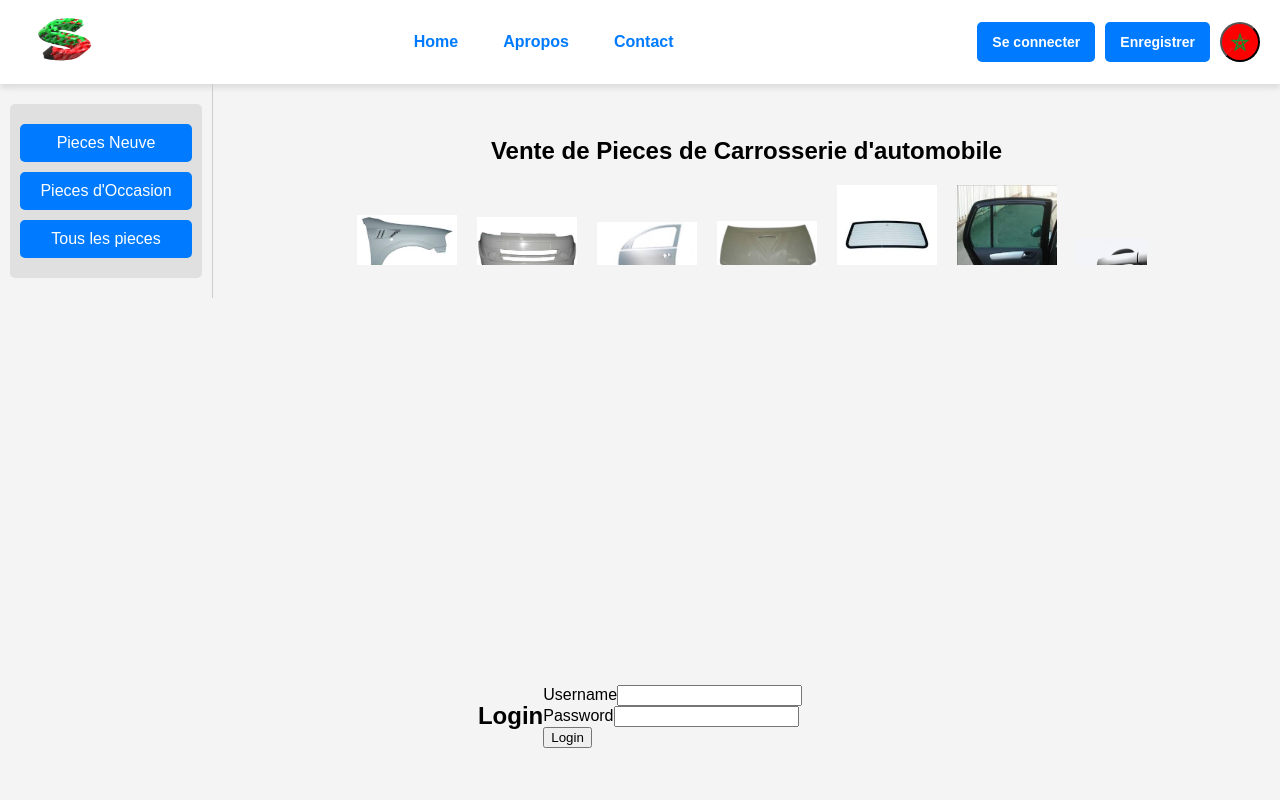
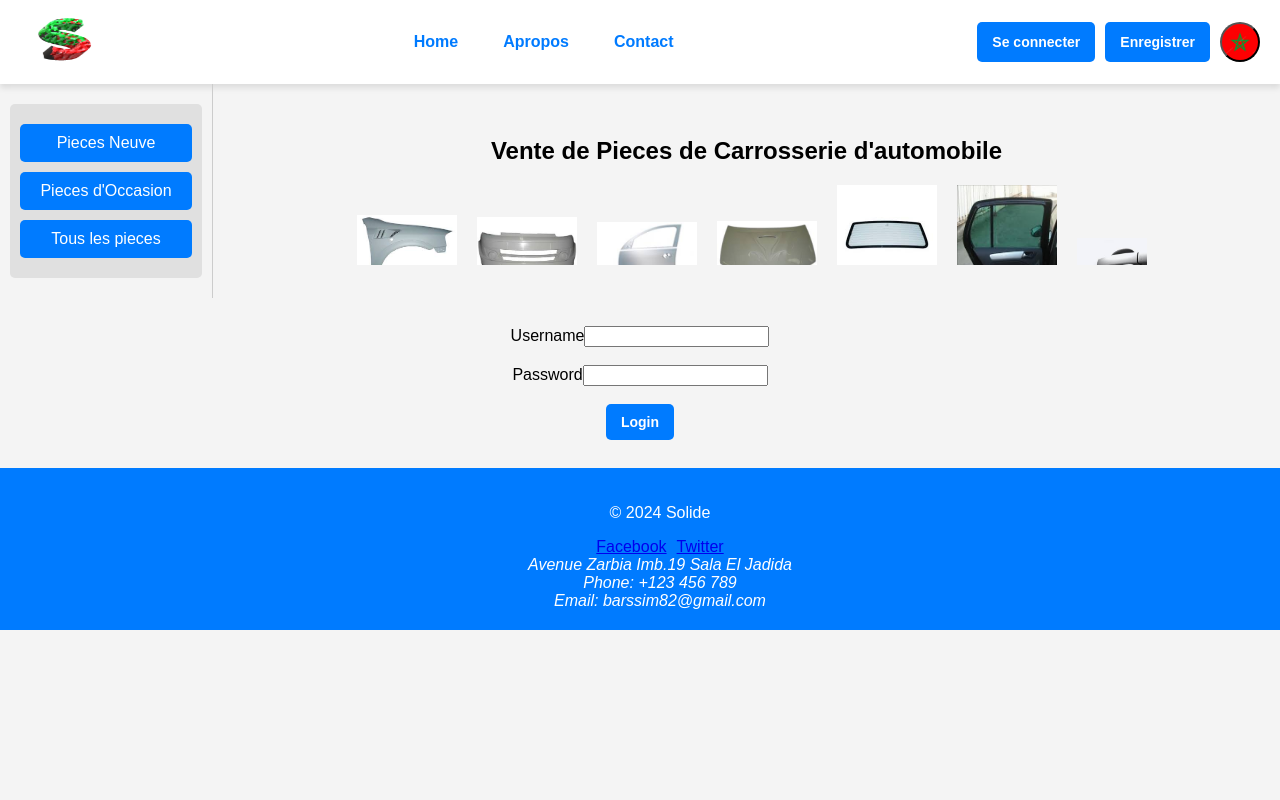
Before and after one commit to barssim/auto-parts-shop, a React (Create React App) app: page /login in a window 1280 px wide. Shown: the top 800 px of the page. Built offline with nearby package versions, Linux system fonts and the light colour scheme.

Commit message:
style for login form

```diff
--- a/src/cssFiles/Login.css
+++ b/src/cssFiles/Login.css
@@ -20,16 +20,15 @@
 }
 
 .form-group {
-  margin-bottom: 15px;
+  margin-right: 10px;
 }
 
 .form-group label {
-  display: block;
-  margin-bottom: 5px;
+ margin-right: 10px;
 }
 
 .form-group input {
-  width: 100%;
+  width: 100px;
   padding: 8px;
   border: 1px solid #ddd;
   border-radius: 4px;
--- a/src/pages/Login.js
+++ b/src/pages/Login.js
@@ -27,12 +27,11 @@ const Login = () => {
     };
 
     return (
-        <div className="login-container">
-            <h2>Login</h2>
+        <div style={{ flex: 1, padding: "10px", textAlign: "center" }}>
             {errorMessage && <div className="error-message">{errorMessage}</div>}
-            <form onSubmit={handleLogin}>
+            <form class="h2" onSubmit={handleLogin}>
                 <div>
-                    <label htmlFor="username">Username</label>
+                    <label  htmlFor="username">Username</label>
                     <input
                         type="text"
                         id="username"
@@ -41,6 +40,7 @@ const Login = () => {
                         required
                     />
                 </div>
+                <br/>
                 <div>
                     <label htmlFor="password">Password</label>
                     <input
@@ -51,9 +51,12 @@ const Login = () => {
                         required
                     />
                 </div>
+                <br/>
                 <div>
-                    <button type="submit">Login</button>
+                    <button
+					className="buttonStyle" type="submit">Login</button>
                 </div>
+                <br/>
             </form>
         </div>
     );
```
